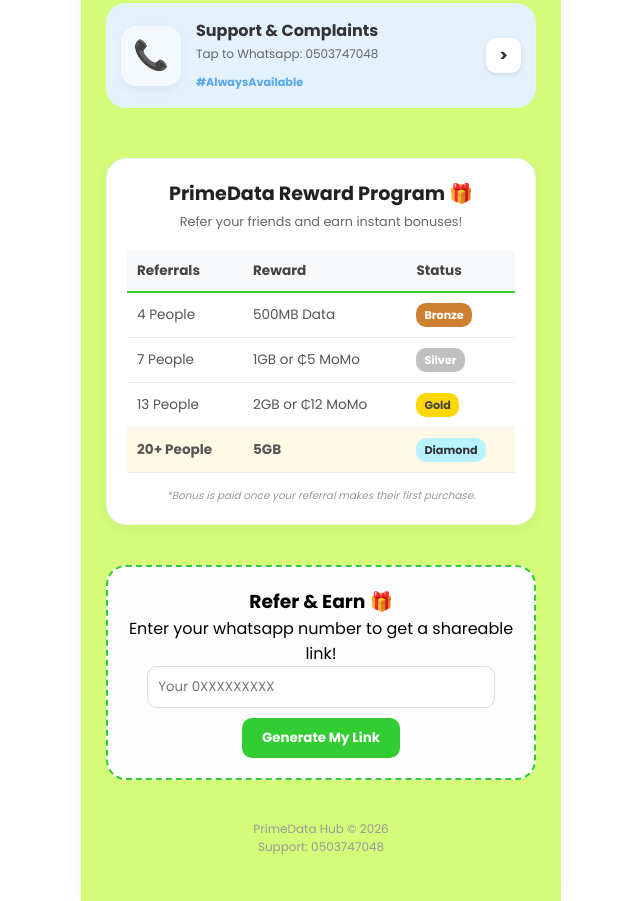
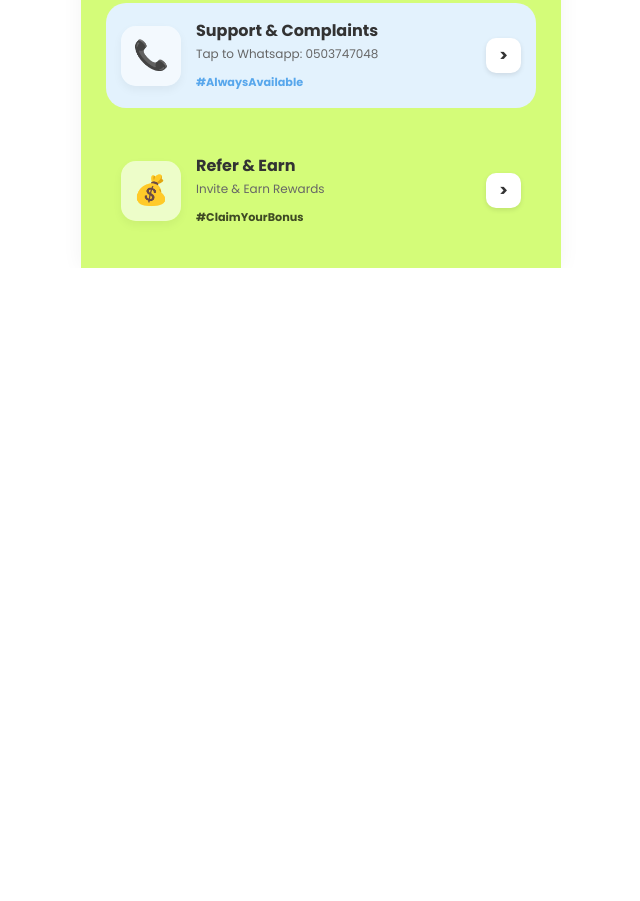
Before and after one commit to prince-devs/PrimeData-Hub, a plain HTML site: page index.html in a window 1280 px wide. Shown: the part 626-1527 px from the top of the page, without its empty margins (319-959 px from the left). After the commit the page ends 894 px from the top, so only its background shows below. Drawn offline with Linux system fonts and the light colour scheme.

Commit message:
Update index.html
system upgrade

```diff
--- a/index.html
+++ b/index.html
@@ -41,8 +41,7 @@
                 <div class="card-arrow">&gt;</div>
             </a>
 
-            <a href="https://klikgain.com/store/store-1767896615488-cin3x7xih/register" class="card card-green"
-                target="_blank">
+            <a href="reseller.html" class="card card-green">
                 <div class="card-image-box">💼</div>
                 <div class="card-details">
                     <h3> Become a Reseller </h3>
@@ -72,64 +71,19 @@
                 <div class="card-arrow">&gt;</div>
             </a>
         </div>
-        <div class="rewards-container">
-            <h2 class="rewards-title">PrimeData Reward Program 🎁</h2>
-            <p class="rewards-subtitle">Refer your friends and earn instant bonuses!</p>
-
-            <table class="rewards-table">
-                <thead>
-                    <tr>
-                        <th>Referrals</th>
-                        <th>Reward</th>
-                        <th>Status</th>
-                    </tr>
-                </thead>
-                <tbody>
-                    <tr>
-                        <td>4 People</td>
-                        <td>500MB Data</td>
-                        <td><span class="badge bronze">Bronze</span></td>
-                    </tr>
-                    <tr>
-                        <td>7 People</td>
-                        <td>1GB or ₵5 MoMo</td>
-                        <td><span class="badge silver">Silver</span></td>
-                    </tr>
-                    <tr>
-                        <td>13 People</td>
-                        <td>2GB or ₵12 MoMo</td>
-                        <td><span class="badge gold">Gold</span></td>
-                    </tr>
-                    <tr class="vip-row">
-                        <td>20+ People</td>
-                        <td>5GB</td>
-                        <td><span class="badge diamond">Diamond</span></td>
-                    </tr>
-                </tbody>
-            </table>
-            <p class="terms-text">*Bonus is paid once your referral makes their first purchase.</p>
-        </div>
-        <div class="referral-section">
-            <h3>Refer & Earn 🎁</h3>
-            <p>Enter your whatsapp number to get a shareable link!</p>
-            <input type="text" id="referrer-name" placeholder="Your 0XXXXXXXXX">
-            <button onclick="generateReferral()">Generate My Link</button>
-
-            <div id="referral-result" style="display:none; margin-top:15px;">
-                <p style="font-size: 0.8rem; color: #555;">Copy and share this link:</p>
-                <input type="text" id="referral-link" readonly style="width:70%; font-size:0.7rem;">
-                <button onclick="copyLink()" style="width:25%; padding:5px;">Copy</button>
-                <p><a id="whatsapp-share" href="#" target="_blank" class="share-btn">Share on WhatsApp ✅</a></p>
+        <a href="refer.html" class="card card-yellow">
+            <div class="card-image-box">💰</div>
+            <div class="card-details">
+                <h3>Refer & Earn</h3>
+                <p>Invite & Earn Rewards </p>
+                <span class="tag">#ClaimYourBonus</span>
             </div>
-        </div>
-
-        <footer>
-            <p>PrimeData Hub &copy; 2026</p>
-            <p>Support: 0503747048</p>
-        </footer>
+            <div class="card-arrow">&gt;</div>
+        </a>
+    </div>
 
 
-        <script src="script.js"></script>
+    <script src="script.js"></script>
 </body>
 
 </html>
```
